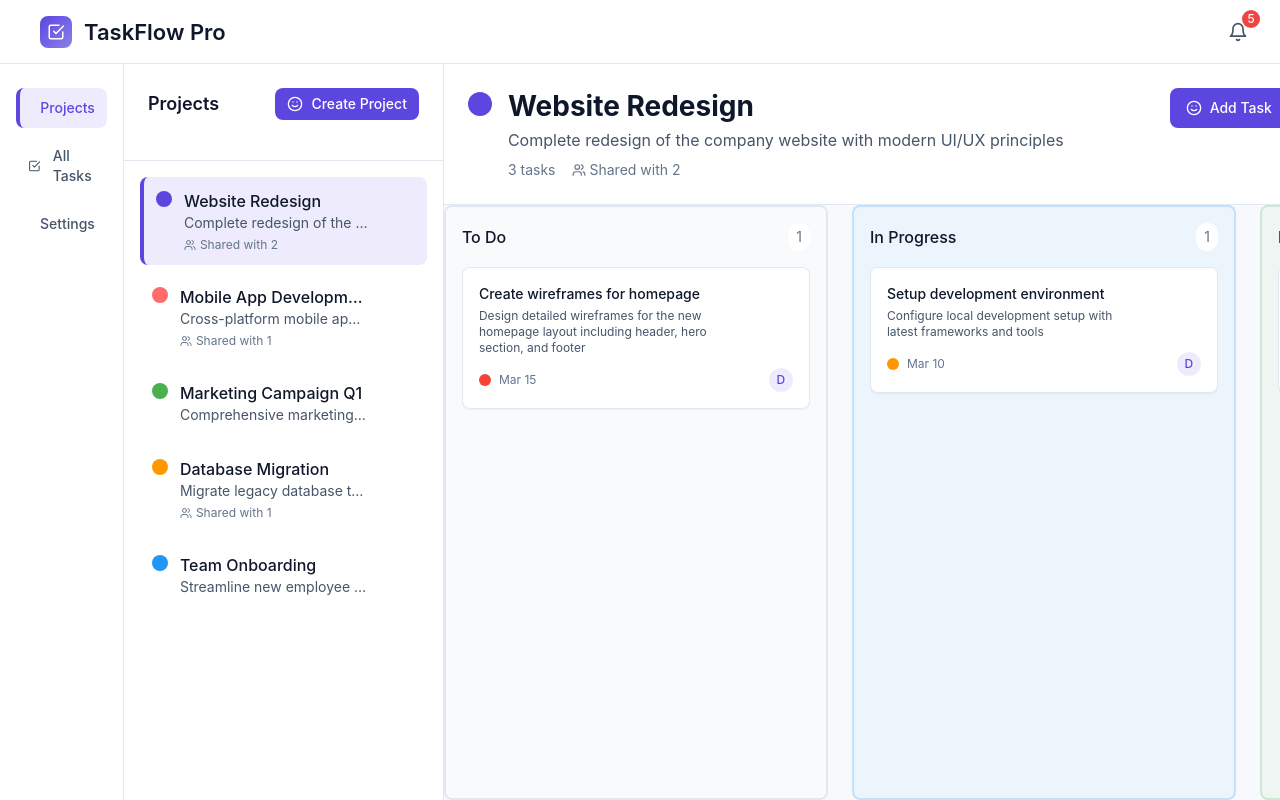
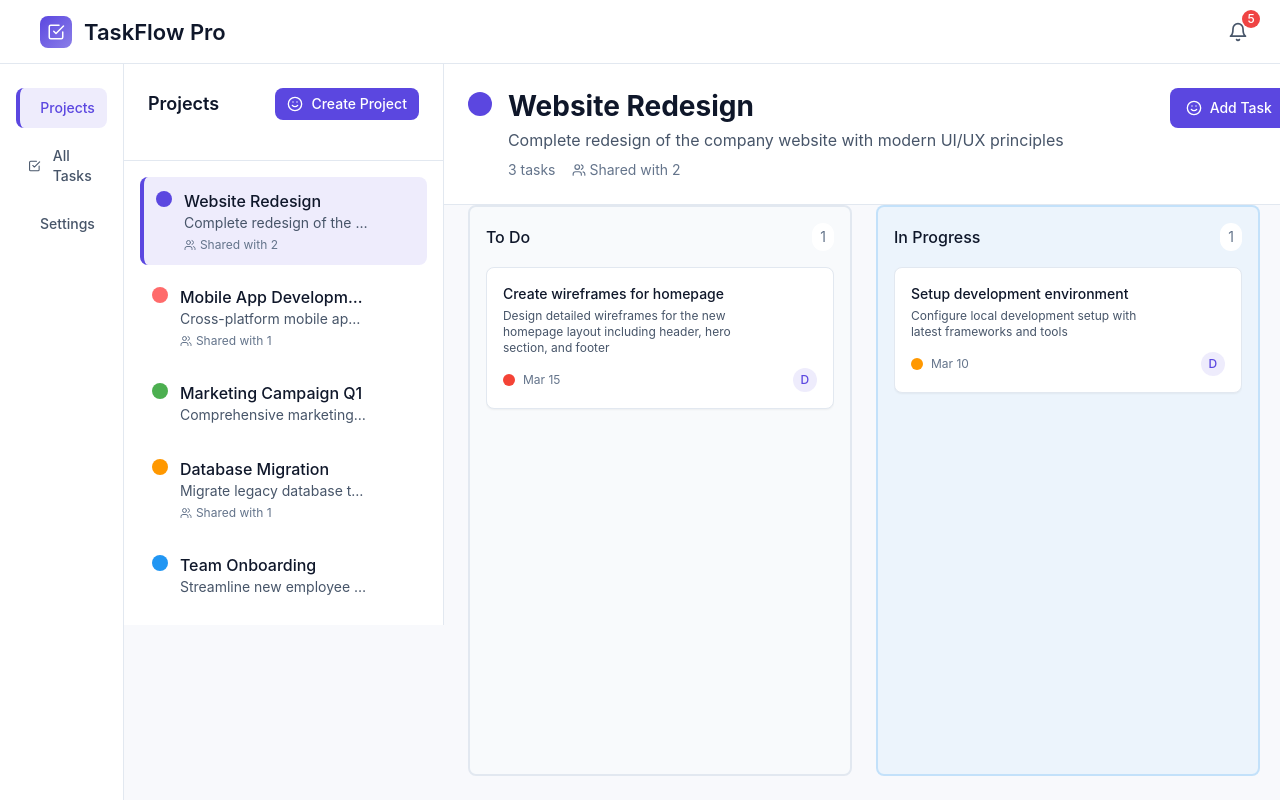
Before and after one commit to apper-canvas/taskflow-dart-hyper, a React (Vite) app: page /projects in a window 1280 px wide. Built offline with nearby package versions, Linux system fonts and the light colour scheme.

Commit message:
Improve Projects page layout with fixed sidebar and better content sizing

```diff
--- a/src/components/organisms/ProjectSidebar.jsx
+++ b/src/components/organisms/ProjectSidebar.jsx
@@ -15,8 +15,8 @@ const ProjectSidebar = ({
   error,
   onRetry
 }) => {
-  if (loading) {
-    return <LoadingSpinner skeletonType="fullPage" className="w-full bg-white border-r border-surface-200" />;
+if (loading) {
+    return <div className="w-80 bg-white border-r border-surface-200 flex-shrink-0"><LoadingSpinner skeletonType="fullPage" className="w-full" /></div>;
   }
 
   if (error) {
--- a/src/components/pages/ProjectsPage.jsx
+++ b/src/components/pages/ProjectsPage.jsx
@@ -177,7 +177,8 @@ export default function ProjectsPage() {
 
 
 return (
-    <div className="h-full flex max-w-full overflow-hidden">
+    <div className="h-full flex max-w-full">
+      <div className="flex-shrink-0">
         <ProjectSidebar
           projects={projects}
           selectedProjectId={selectedProject?.id}
@@ -187,8 +188,9 @@ export default function ProjectsPage() {
           error={errorProjects}
           onRetry={loadProjects}
         />
+      </div>
 
-<div className="flex-1 flex flex-col overflow-hidden">
+      <div className="flex-1 flex flex-col min-w-0 overflow-hidden">
         {selectedProject ? (
           <>
             <ProjectDetailsHeader
@@ -201,7 +203,7 @@ export default function ProjectsPage() {
               onShareProject={handleShareProject}
               onDeleteProject={handleDeleteProject}
             />
-            <div className="flex-1 overflow-auto">
+            <div className="flex-1 overflow-auto px-6 pb-6">
               <ProjectKanbanBoard
                 tasks={tasks}
                 loading={loadingTasks}
@@ -214,8 +216,8 @@ onDeleteTask={handleDeleteTask}
             </div>
           </>
         ) : (
-          <div className="h-full flex items-center justify-center">
-            <div className="text-center">
+          <div className="h-full flex items-center justify-center px-6">
+            <div className="text-center max-w-md">
               <ApperIcon name="MousePointer" className="w-12 h-12 text-surface-300 mx-auto mb-4" />
               <p className="text-surface-600 mb-6">Select a project to view tasks</p>
               <Button
```
Lines whose indentation alone changed are shown as unchanged.
